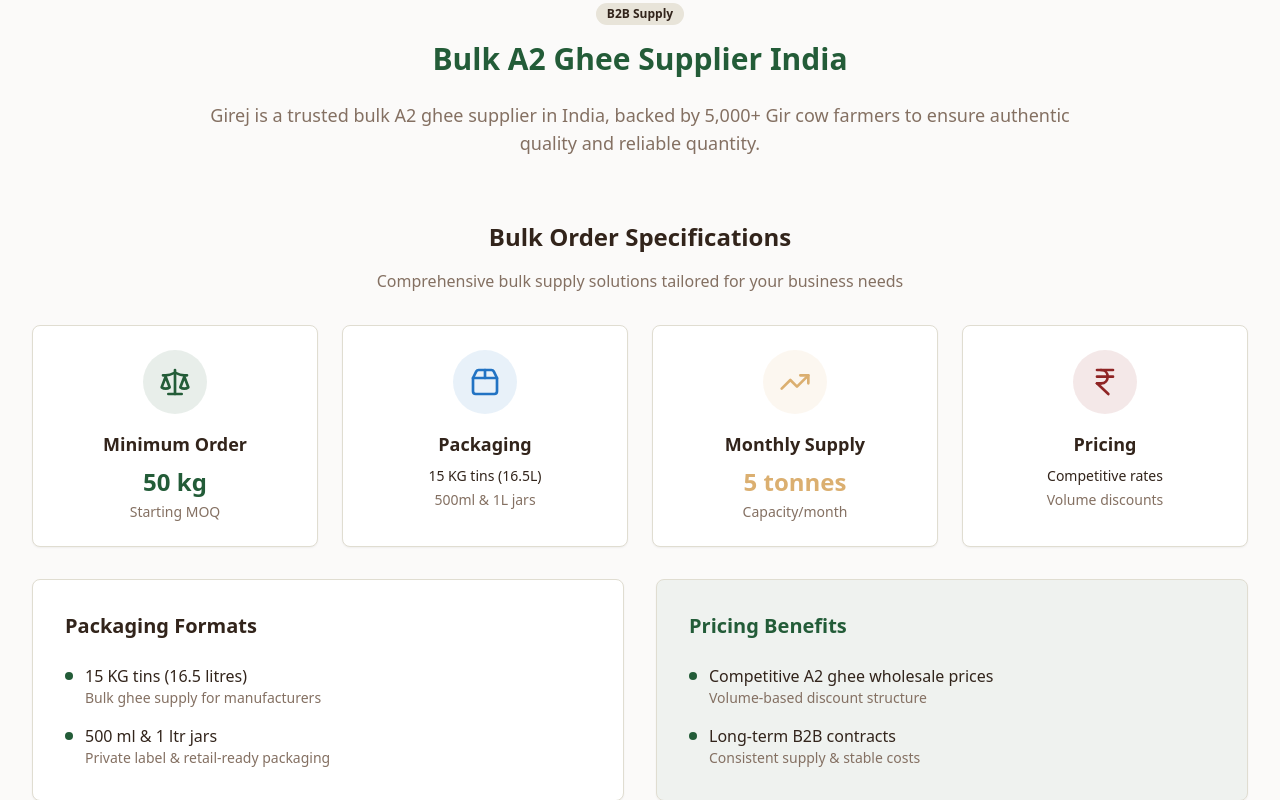
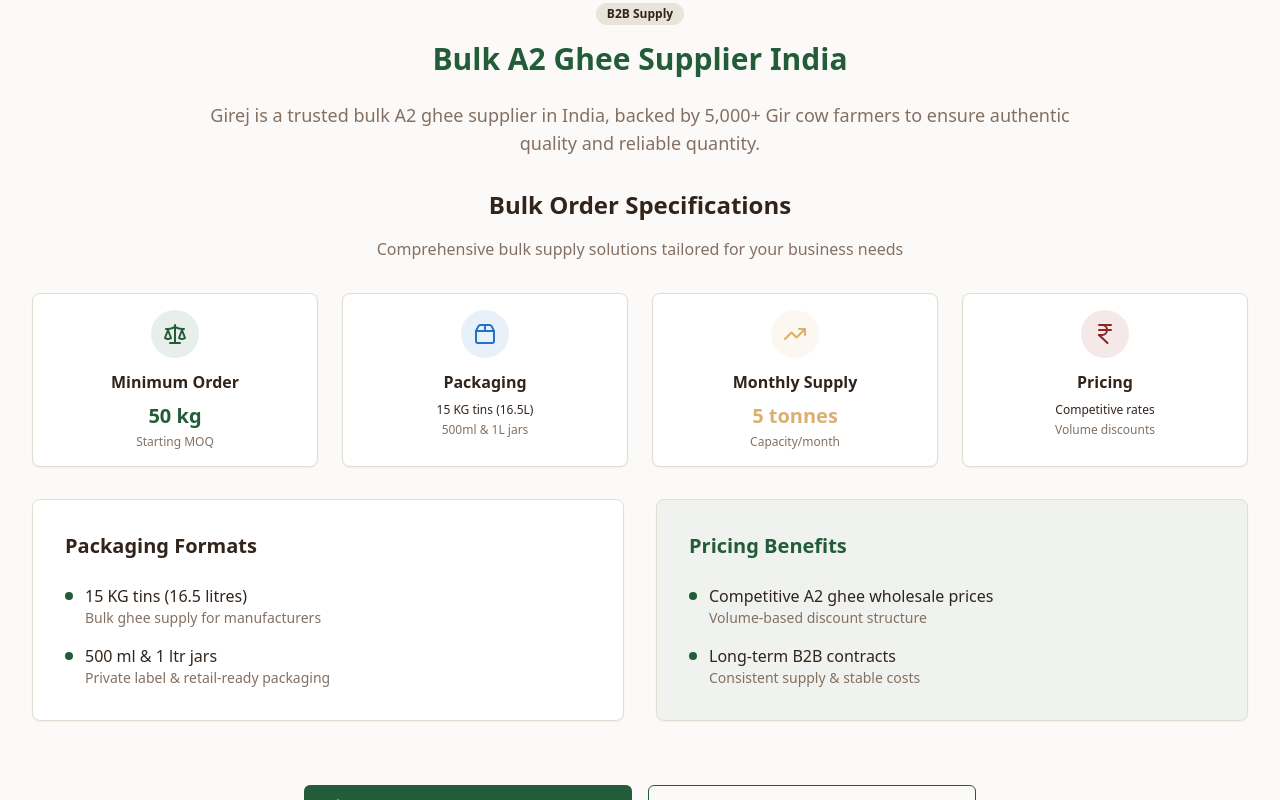
Before and after one commit to krishinaturals-eng/gir-a2-source, a React (Vite) app: page / in a window 1280 px wide. Shown: the part 4224-5024 px from the top of the page. Built offline with nearby package versions, Linux system fonts and the light colour scheme.

Commit message:
Adjust spacing and block size
Reduced line spacing between the introductory text and the bulk order specifications, and decreased the size of the layout blocks within the specifications section.
-edited src/components/BSupplySection.tsx

```diff
--- a/src/components/BSupplySection.tsx
+++ b/src/components/BSupplySection.tsx
@@ -7,7 +7,7 @@ const BSupplySection = () => {
   return (
     <section id="partnership" className="py-20 bg-background">
       <div className="max-w-7xl mx-auto px-4 sm:px-6 lg:px-8">
-        <div className="text-center mb-16">
+        <div className="text-center mb-8">
           <Badge variant="secondary" className="mb-4">
             B2B Supply
           </Badge>
@@ -30,43 +30,43 @@ const BSupplySection = () => {
 
           <div className="grid grid-cols-1 md:grid-cols-2 lg:grid-cols-4 gap-6 mb-8">
             {/* MOQ */}
-            <Card className="p-6 text-center">
-              <div className="w-16 h-16 mx-auto mb-4 bg-earth-green/10 rounded-full flex items-center justify-center">
-                <Scale className="h-8 w-8 text-earth-green" />
+            <Card className="p-4 text-center">
+              <div className="w-12 h-12 mx-auto mb-3 bg-earth-green/10 rounded-full flex items-center justify-center">
+                <Scale className="h-6 w-6 text-earth-green" />
               </div>
-              <h4 className="text-lg font-semibold text-foreground mb-2">Minimum Order</h4>
-              <p className="text-2xl font-bold text-earth-green mb-1">50 kg</p>
-              <p className="text-sm text-muted-foreground">Starting MOQ</p>
+              <h4 className="text-base font-semibold text-foreground mb-2">Minimum Order</h4>
+              <p className="text-xl font-bold text-earth-green mb-1">50 kg</p>
+              <p className="text-xs text-muted-foreground">Starting MOQ</p>
             </Card>
 
             {/* Packaging */}
-            <Card className="p-6 text-center">
-              <div className="w-16 h-16 mx-auto mb-4 bg-trust-blue/10 rounded-full flex items-center justify-center">
-                <Package2 className="h-8 w-8 text-trust-blue" />
+            <Card className="p-4 text-center">
+              <div className="w-12 h-12 mx-auto mb-3 bg-trust-blue/10 rounded-full flex items-center justify-center">
+                <Package2 className="h-6 w-6 text-trust-blue" />
               </div>
-              <h4 className="text-lg font-semibold text-foreground mb-2">Packaging</h4>
-              <p className="text-sm text-foreground mb-1">15 KG tins (16.5L)</p>
-              <p className="text-sm text-muted-foreground">500ml & 1L jars</p>
+              <h4 className="text-base font-semibold text-foreground mb-2">Packaging</h4>
+              <p className="text-xs text-foreground mb-1">15 KG tins (16.5L)</p>
+              <p className="text-xs text-muted-foreground">500ml & 1L jars</p>
             </Card>
 
             {/* Capacity */}
-            <Card className="p-6 text-center">
-              <div className="w-16 h-16 mx-auto mb-4 bg-golden-accent/10 rounded-full flex items-center justify-center">
-                <TrendingUp className="h-8 w-8 text-golden-accent" />
+            <Card className="p-4 text-center">
+              <div className="w-12 h-12 mx-auto mb-3 bg-golden-accent/10 rounded-full flex items-center justify-center">
+                <TrendingUp className="h-6 w-6 text-golden-accent" />
               </div>
-              <h4 className="text-lg font-semibold text-foreground mb-2">Monthly Supply</h4>
-              <p className="text-2xl font-bold text-golden-accent mb-1">5 tonnes</p>
-              <p className="text-sm text-muted-foreground">Capacity/month</p>
+              <h4 className="text-base font-semibold text-foreground mb-2">Monthly Supply</h4>
+              <p className="text-xl font-bold text-golden-accent mb-1">5 tonnes</p>
+              <p className="text-xs text-muted-foreground">Capacity/month</p>
             </Card>
 
             {/* Pricing */}
-            <Card className="p-6 text-center">
-              <div className="w-16 h-16 mx-auto mb-4 bg-girej-red/10 rounded-full flex items-center justify-center">
-                <IndianRupee className="h-8 w-8 text-girej-red" />
+            <Card className="p-4 text-center">
+              <div className="w-12 h-12 mx-auto mb-3 bg-girej-red/10 rounded-full flex items-center justify-center">
+                <IndianRupee className="h-6 w-6 text-girej-red" />
               </div>
-              <h4 className="text-lg font-semibold text-foreground mb-2">Pricing</h4>
-              <p className="text-sm text-foreground mb-1">Competitive rates</p>
-              <p className="text-sm text-muted-foreground">Volume discounts</p>
+              <h4 className="text-base font-semibold text-foreground mb-2">Pricing</h4>
+              <p className="text-xs text-foreground mb-1">Competitive rates</p>
+              <p className="text-xs text-muted-foreground">Volume discounts</p>
             </Card>
           </div>
 
```
